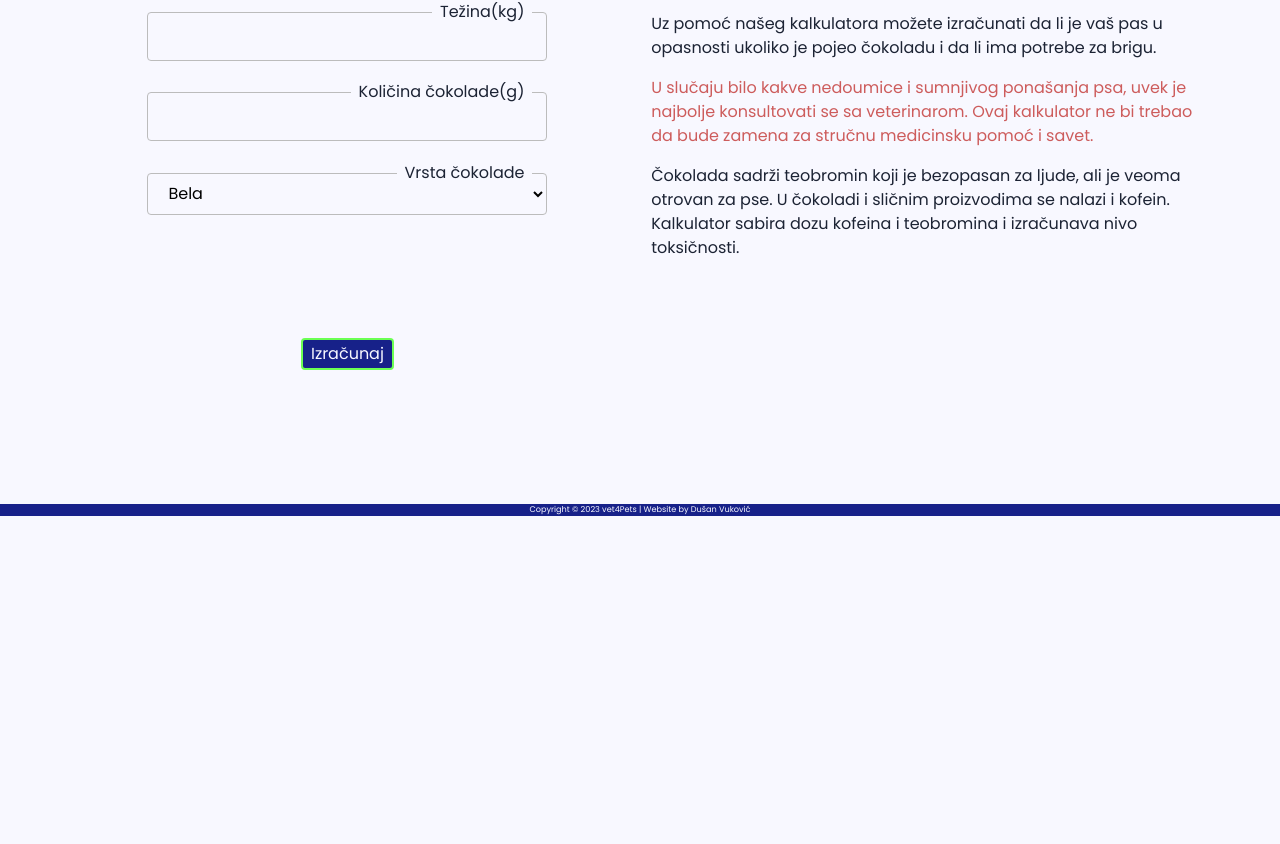
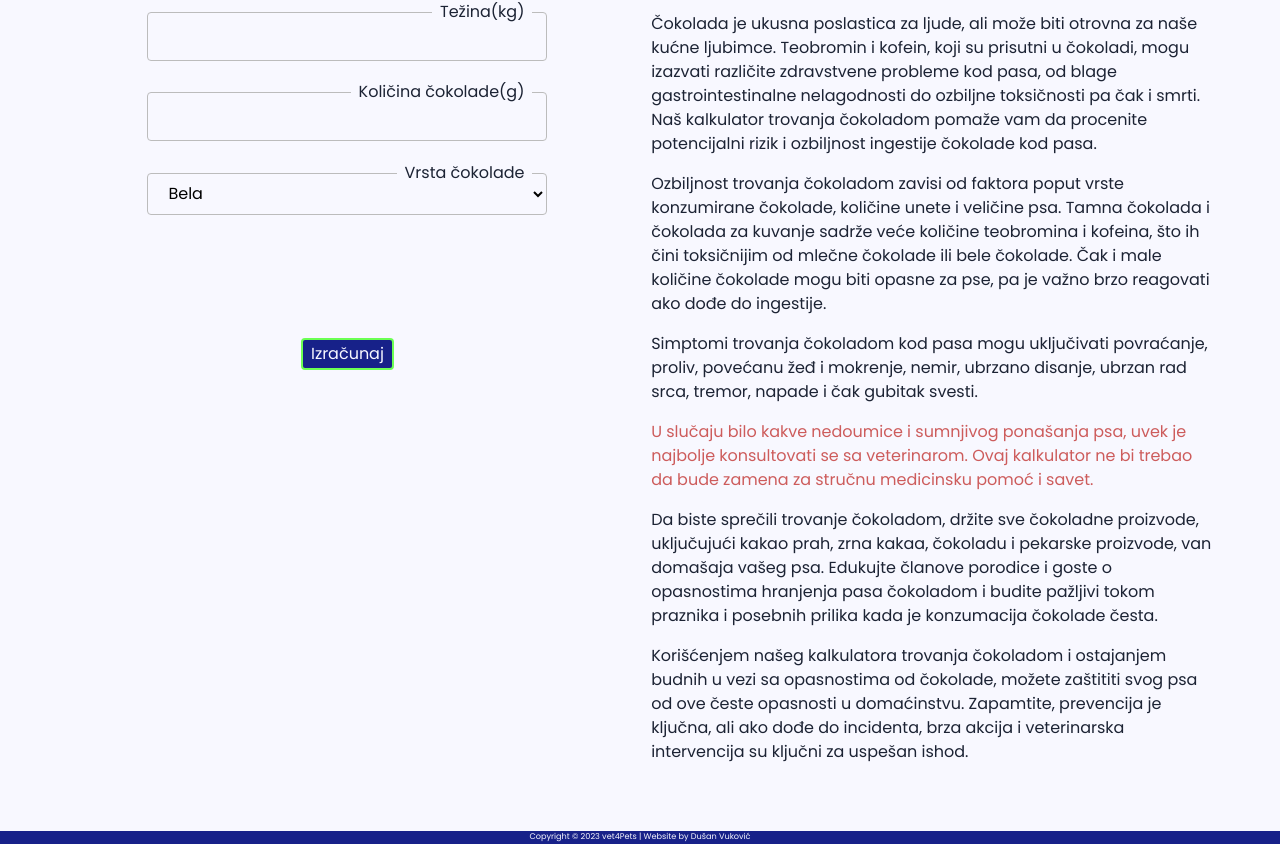
Before and after one commit to vukovicdusan/vet4pets, a Next.js app: page /kalkulator-cokolada in a window 1280 px wide. Shown: the part 284-1128 px from the top of the page. Before the commit the page ends 800 px from the top, so only its background shows below. Built offline with nearby package versions, Linux system fonts and the light colour scheme.

Commit message:
Added content for ChocolateCalculator

```diff
--- a/components/calculators/chocolate-calculator/ChocolateCalculator.jsx
+++ b/components/calculators/chocolate-calculator/ChocolateCalculator.jsx
@@ -106,8 +106,25 @@ const ChocolateCalculator = () => {
         </form>
         <div className={`${styles.infoStack} ${styles.stack}`}>
           <p>
-            Uz pomoć našeg kalkulatora možete izračunati da li je vaš pas u
-            opasnosti ukoliko je pojeo čokoladu i da li ima potrebe za brigu.
+            Čokolada je ukusna poslastica za ljude, ali može biti otrovna za
+            naše kućne ljubimce. Teobromin i kofein, koji su prisutni u
+            čokoladi, mogu izazvati različite zdravstvene probleme kod pasa, od
+            blage gastrointestinalne nelagodnosti do ozbiljne toksičnosti pa čak
+            i smrti. Naš kalkulator trovanja čokoladom pomaže vam da procenite
+            potencijalni rizik i ozbiljnost ingestije čokolade kod pasa.
+          </p>
+          <p>
+            Ozbiljnost trovanja čokoladom zavisi od faktora poput vrste
+            konzumirane čokolade, količine unete i veličine psa. Tamna čokolada
+            i čokolada za kuvanje sadrže veće količine teobromina i kofeina, što
+            ih čini toksičnijim od mlečne čokolade ili bele čokolade. Čak i male
+            količine čokolade mogu biti opasne za pse, pa je važno brzo
+            reagovati ako dođe do ingestije.
+          </p>
+          <p>
+            Simptomi trovanja čokoladom kod pasa mogu uključivati povraćanje,
+            proliv, povećanu žeđ i mokrenje, nemir, ubrzano disanje, ubrzan rad
+            srca, tremor, napade i čak gubitak svesti.
           </p>
           <p className="error">
             U slučaju bilo kakve nedoumice i sumnjivog ponašanja psa, uvek je
@@ -115,10 +132,18 @@ const ChocolateCalculator = () => {
             trebao da bude zamena za stručnu medicinsku pomoć i savet.
           </p>
           <p>
-            Čokolada sadrži teobromin koji je bezopasan za ljude, ali je veoma
-            otrovan za pse. U čokoladi i sličnim proizvodima se nalazi i kofein.
-            Kalkulator sabira dozu kofeina i teobromina i izračunava nivo
-            toksičnosti.
+            Da biste sprečili trovanje čokoladom, držite sve čokoladne
+            proizvode, uključujući kakao prah, zrna kakaa, čokoladu i pekarske
+            proizvode, van domašaja vašeg psa. Edukujte članove porodice i goste
+            o opasnostima hranjenja pasa čokoladom i budite pažljivi tokom
+            praznika i posebnih prilika kada je konzumacija čokolade česta.
+          </p>
+          <p>
+            Korišćenjem našeg kalkulatora trovanja čokoladom i ostajanjem budnih
+            u vezi sa opasnostima od čokolade, možete zaštititi svog psa od ove
+            česte opasnosti u domaćinstvu. Zapamtite, prevencija je ključna, ali
+            ako dođe do incidenta, brza akcija i veterinarska intervencija su
+            ključni za uspešan ishod.
           </p>
         </div>
       </div>
```
